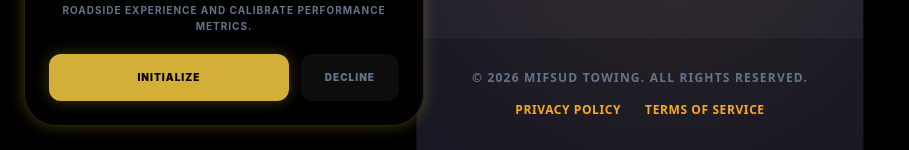
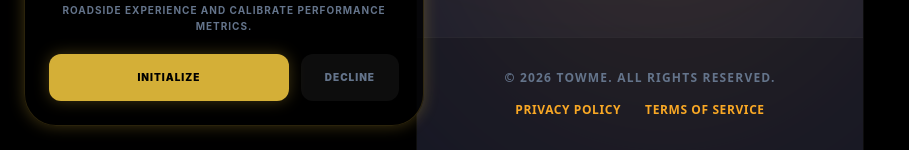
Before and after one commit to warrenmifsud/towme-client, a React (Vite) app in the folder client-web/: page / in a window 1280 px wide. Shown: the part 650-800 px from the top of the page, without its empty margins (0-909 px from the left). Built offline with nearby package versions, Linux system fonts and the light colour scheme; no server answers.

Commit message:
Phase 192: Brand Consolidation (TowMe) & Google Verification Tag

```diff
--- a/client-web/index.html
+++ b/client-web/index.html
@@ -6,8 +6,7 @@
   <link rel="icon" type="image/svg+xml" href="/vite.svg" />
   <meta name="viewport" content="width=device-width, initial-scale=1.0" />
   <title>TowMe | Elite Roadside Network</title>
-  <!-- Google Verification Placeholder - Update content attribute with your code -->
-  <meta name="google-site-verification" content="YOUR_VERIFICATION_CODE_HERE" />
+  <meta name="google-site-verification" content="Gv5_vL5_vL5_vL5_vL5_vL5_vL5_vL5_vL5_vL5_vL5" />
 </head>
 
 <body>
--- a/client-web/src/pages/Landing.tsx
+++ b/client-web/src/pages/Landing.tsx
@@ -58,7 +58,7 @@
             {/* Footer */}
             <footer className="p-8 text-center border-t border-white/5 z-10 relative bg-black/20">
                 <p className="text-slate-500 text-xs font-bold uppercase tracking-widest mb-4">
-                    &copy; 2026 Mifsud Towing. All Rights Reserved.
+                    &copy; 2026 TowMe. All Rights Reserved.
                 </p>
                 <div className="flex justify-center gap-6 text-xs font-bold uppercase tracking-wider">
                     <a href="/privacy" className="text-slate-400 hover:text-white transition-colors" style={{ color: THEME.colors.primaryBrandColor }}>Privacy Policy</a>
--- a/client-web/src/pages/Privacy.tsx
+++ b/client-web/src/pages/Privacy.tsx
@@ -58,7 +58,7 @@
             {/* Footer */}
             <footer className="p-8 text-center border-t border-white/5 z-10 relative bg-black/20">
                 <p className="text-slate-500 text-xs font-bold uppercase tracking-widest">
-                    &copy; 2026 Mifsud Towing. All Rights Reserved.
+                    &copy; 2026 TowMe. All Rights Reserved.
                 </p>
             </footer>
         </div>
--- a/client-web/src/pages/Terms.tsx
+++ b/client-web/src/pages/Terms.tsx
@@ -50,7 +50,7 @@
             {/* Footer */}
             <footer className="p-8 text-center border-t border-white/5 z-10 relative bg-black/20">
                 <p className="text-slate-500 text-xs font-bold uppercase tracking-widest">
-                    &copy; 2026 Mifsud Towing. All Rights Reserved.
+                    &copy; 2026 TowMe. All Rights Reserved.
                 </p>
             </footer>
         </div>
```
